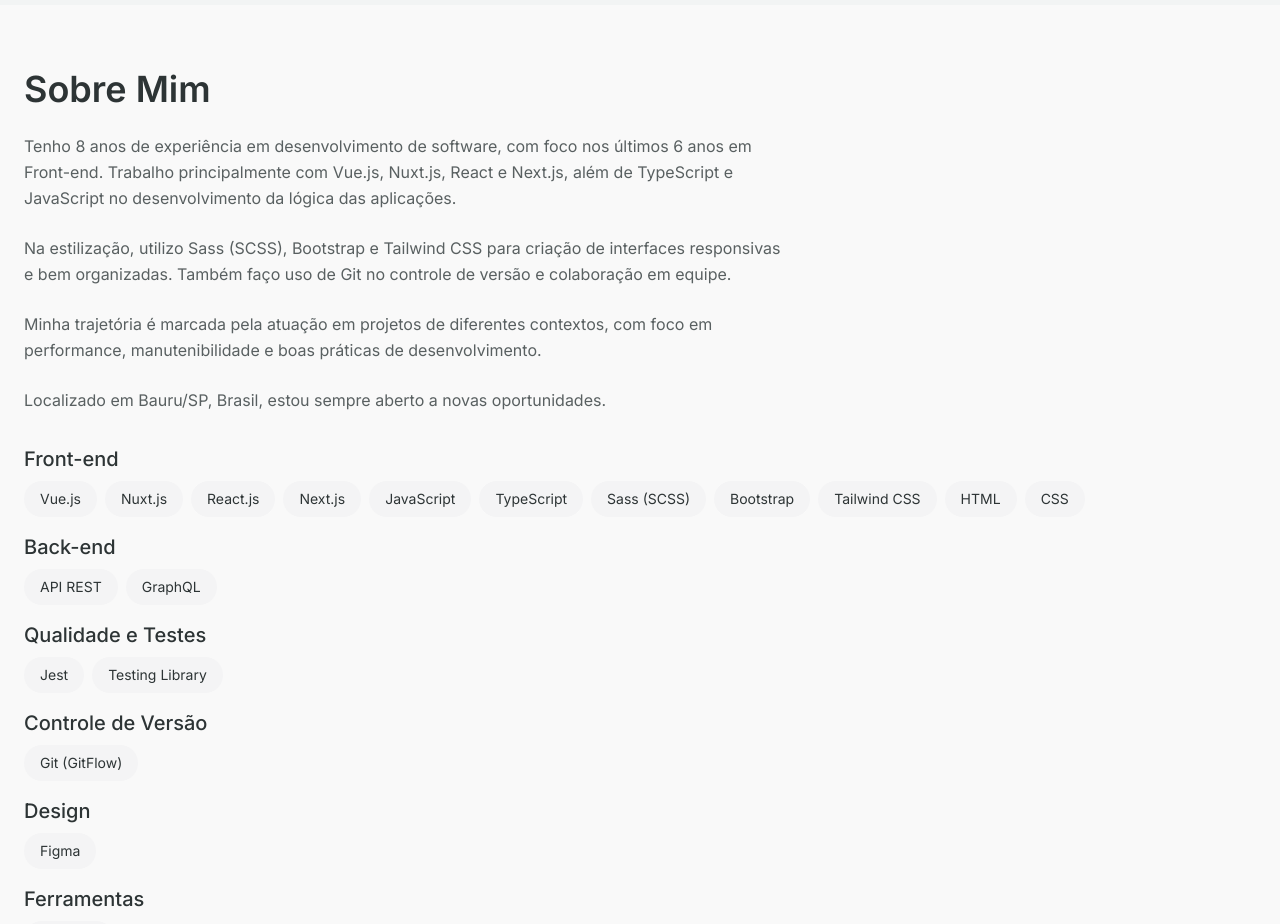
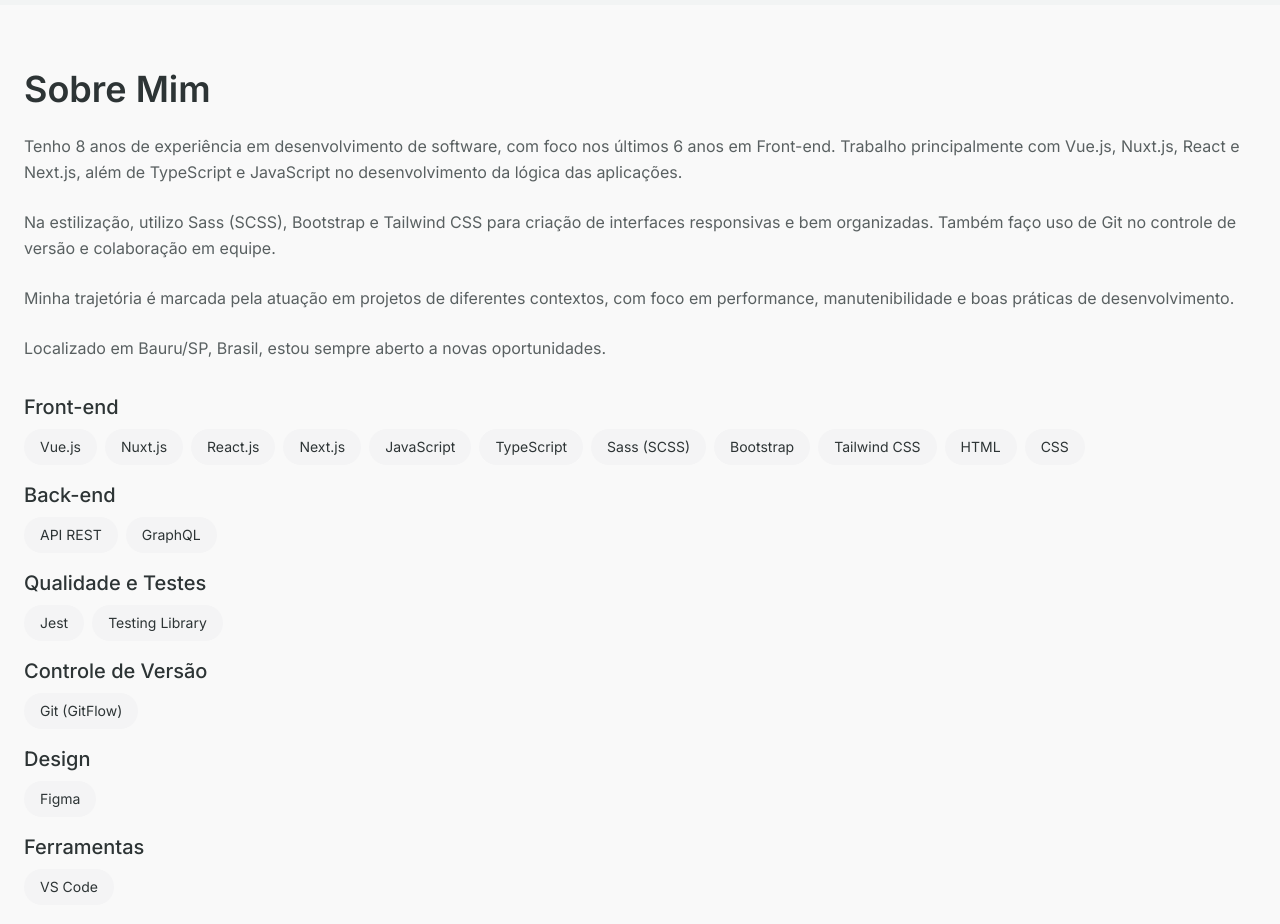
Before and after one commit to zehguilherme/portfolio, a Next.js app: page / in a window 1280 px wide. Shown: the part 1620-2544 px from the top of the page. Built offline with nearby package versions, Linux system fonts and the light colour scheme.

Commit message:
style(about): remove max-width from paragraph elements

```diff
--- a/components/about.tsx
+++ b/components/about.tsx
@@ -6,26 +6,26 @@
       <div className="mx-auto max-w-7xl px-6 py-4">
         <h2 className="mb-6 text-4xl font-semibold">Sobre Mim</h2>
 
-        <p className="text-muted-foreground mb-6 max-w-3xl text-base leading-relaxed">
+        <p className="text-muted-foreground mb-6 text-base leading-relaxed">
           Tenho 8 anos de experiência em desenvolvimento de software, com foco
           nos últimos 6 anos em Front-end. Trabalho principalmente com Vue.js,
           Nuxt.js, React e Next.js, além de TypeScript e JavaScript no
           desenvolvimento da lógica das aplicações.
         </p>
 
-        <p className="text-muted-foreground mb-6 max-w-3xl text-base leading-relaxed">
+        <p className="text-muted-foreground mb-6 text-base leading-relaxed">
           Na estilização, utilizo Sass (SCSS), Bootstrap e Tailwind CSS para
           criação de interfaces responsivas e bem organizadas. Também faço uso
           de Git no controle de versão e colaboração em equipe.
         </p>
 
-        <p className="text-muted-foreground mb-6 max-w-3xl text-base leading-relaxed">
+        <p className="text-muted-foreground mb-6 text-base leading-relaxed">
           Minha trajetória é marcada pela atuação em projetos de diferentes
           contextos, com foco em performance, manutenibilidade e boas práticas
           de desenvolvimento.
         </p>
 
-        <p className="text-muted-foreground mb-8 max-w-3xl text-base leading-relaxed">
+        <p className="text-muted-foreground mb-8 text-base leading-relaxed">
           Localizado em {PERSONAL_INFO.location}, estou sempre aberto a novas
           oportunidades.
         </p>
```
